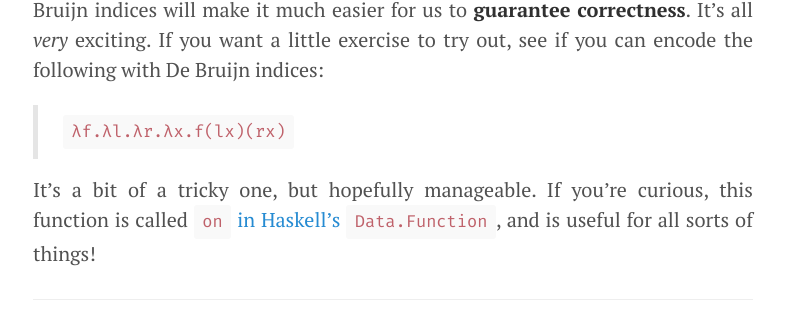
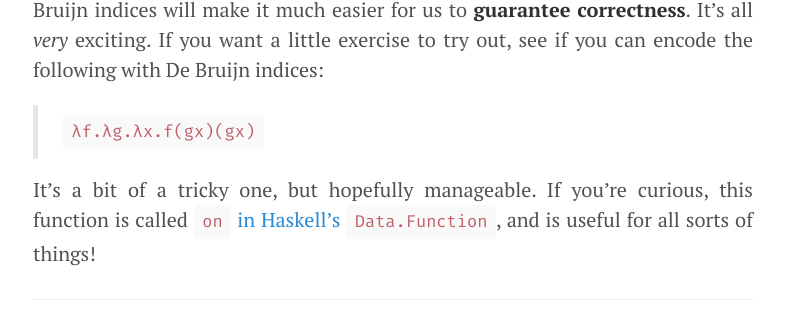
Before and after one commit to i-am-tom/i-am-tom.github.io, a Jekyll site: the page built from _posts/2018-01-09-dependable-types.md, in a window 1280 px wide and 900 px high, scrolled down 3349 px. Shown: the part 139-451 px from the top of the window, without its empty margins (247-1033 px from the left). Built offline with Jekyll 4.4.1, drawn with Linux system fonts in a browser that asks for light colours; comment, search, counter and statistics services are not loaded.

Commit message:
Fix example in Dependable Types I
Got the signature of `on` wrong - not sure what was going on. This
commit fixes that signature.

```diff
--- a/_posts/2018-01-09-dependable-types.md
+++ b/_posts/2018-01-09-dependable-types.md
@@ -126,7 +126,7 @@ form of De Bruijn indices will make it much easier for us to **guarantee
 correctness**.  It's all _very_ exciting. If you want a little exercise to try
 out, see if you can encode the following with De Bruijn indices:
 
-> `λf.λl.λr.λx.f(lx)(rx)`
+> `λf.λg.λx.f(gx)(gx)`
 
 It's a bit of a tricky one, but hopefully manageable. If you're curious, this
 function is called [`on` in Haskell's
```
